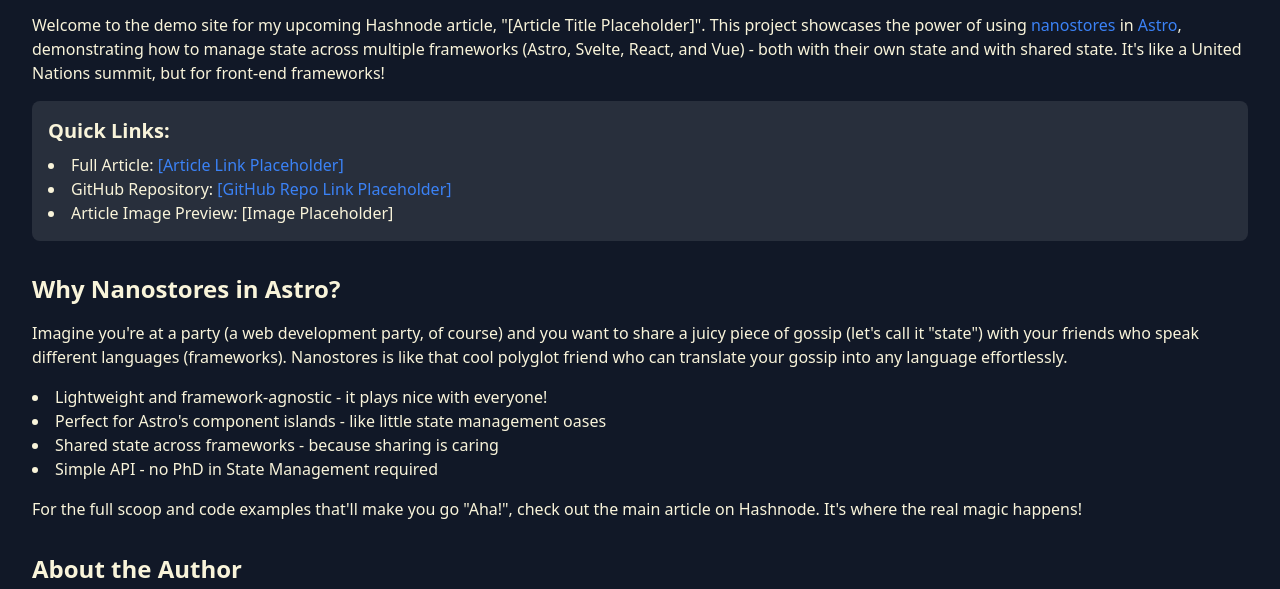
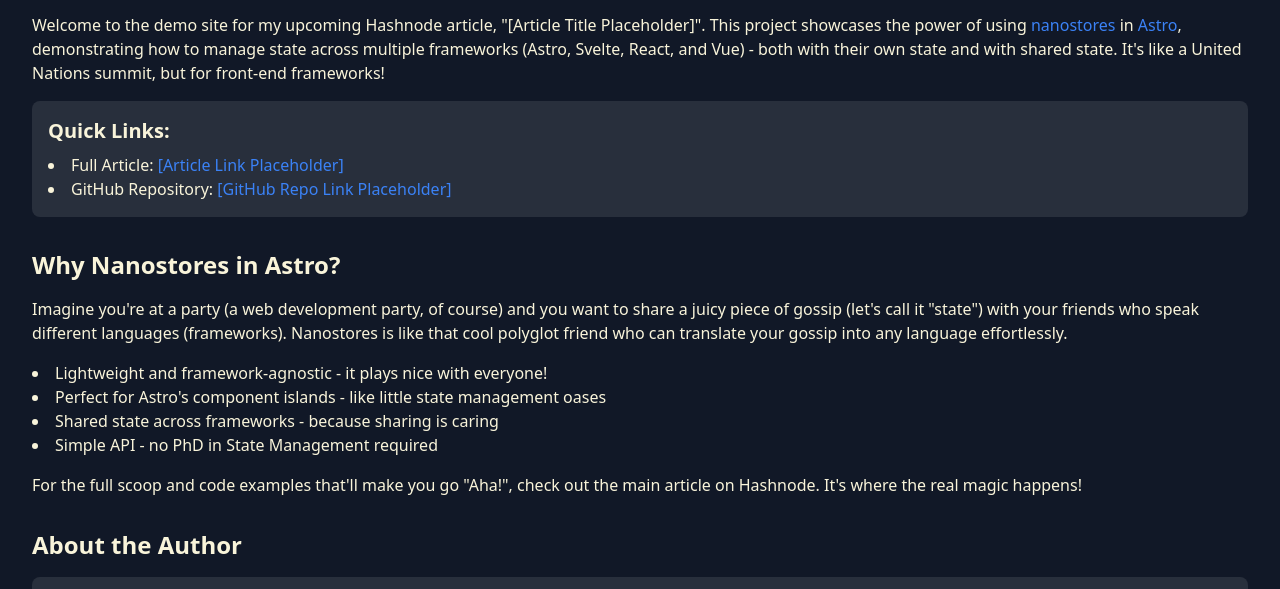
Before and after one commit to MeirJC/astro-nanostores-demo, an Astro site: page / in a window 1280 px wide. Shown: the part 211-800 px from the top of the page. Built offline with nearby package versions, Linux system fonts and the light colour scheme; Astro itself is replaced by a stand-in of ours.

```diff
--- a/src/pages/index.astro
+++ b/src/pages/index.astro
@@ -33,7 +33,7 @@ import Layout from '../layouts/Layout.astro';
               >[GitHub Repo Link Placeholder]</a
             >
           </li>
-          <li>Article Image Preview: [Image Placeholder]</li>
+          <!-- <li>Article Image Preview: [Image Placeholder]</li> -->
         </ul>
       </div>
     </section>
```
